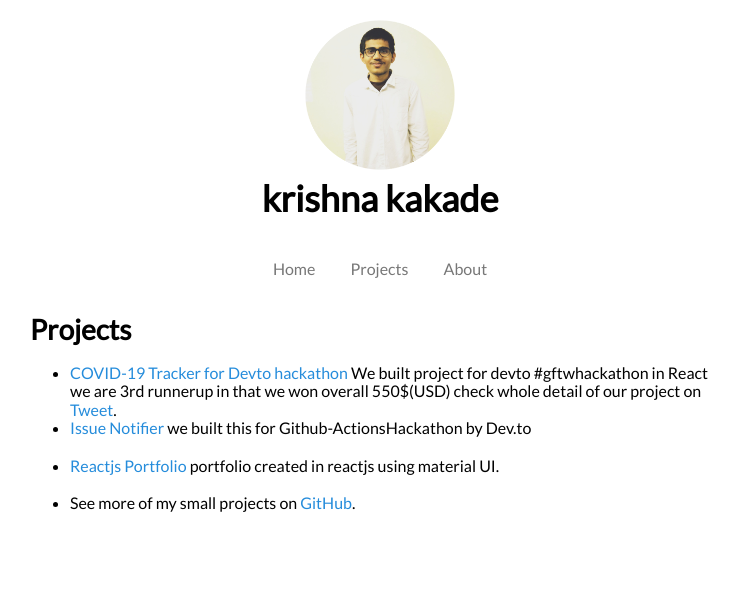
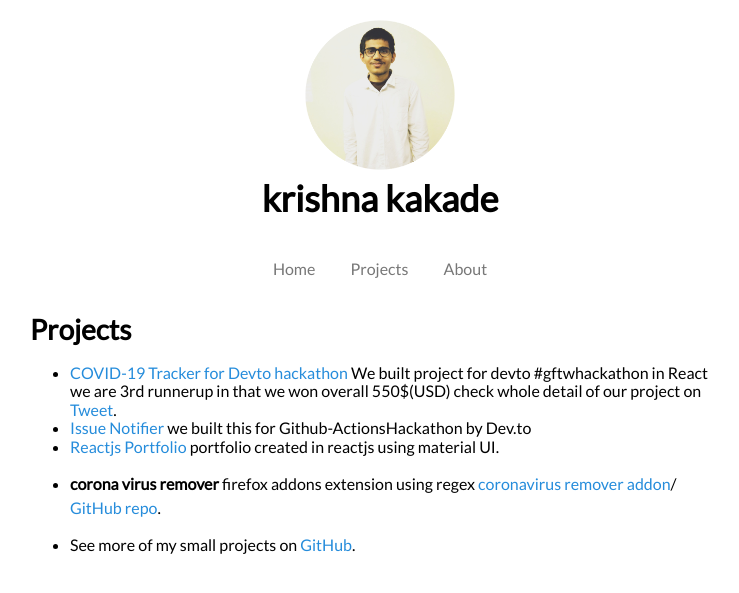
Before and after one commit to krishnadevz/krishnadevz.github.io, a Jekyll site: the page built from projects.md, in a window 1280 px wide. Shown: the top 593 px of the page, without its empty margins (260-999 px from the left). Built offline with Jekyll 4.4.1, drawn with Linux system fonts in a browser that asks for light colours; nearby versions of some CDN libraries; our own code applies the rules of GitHub Pages for plain Markdown files.

Commit message:
updated projects section

```diff
--- a/projects.md
+++ b/projects.md
@@ -8,5 +8,6 @@ layout: default
 built project for devto #gftwhackathon in React we are 3rd runnerup in that we won overall 550$(USD) check whole detail of our project on [Tweet](https://twitter.com/krishnadevz/status/1276340062788214785).
 * [Issue Notifier](https://github.com/itshally/issue-notifier) we built this for Github-ActionsHackathon by Dev.to
 * [Reactjs Portfolio](https://github.com/krishnadevz/ReactPortfolio) portfolio created in reactjs using material UI.
+* **corona virus remover** firefox addons extension using regex [coronavirus remover addon](https://addons.mozilla.org/en-US/firefox/addon/coronavirus-remover/)/ [GitHub repo](https://addons.mozilla.org/en-US/firefox/addon/coronavirus-remover/).
 
 * See more of my small projects on [GitHub](https://github.com/krishnadevz).
```
